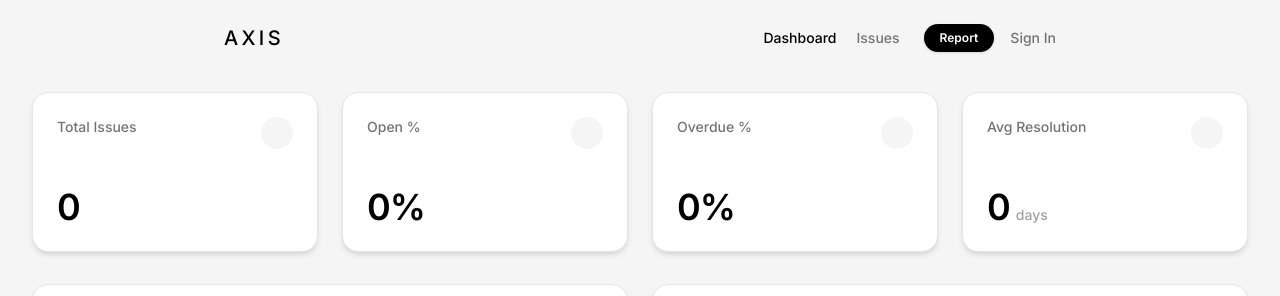
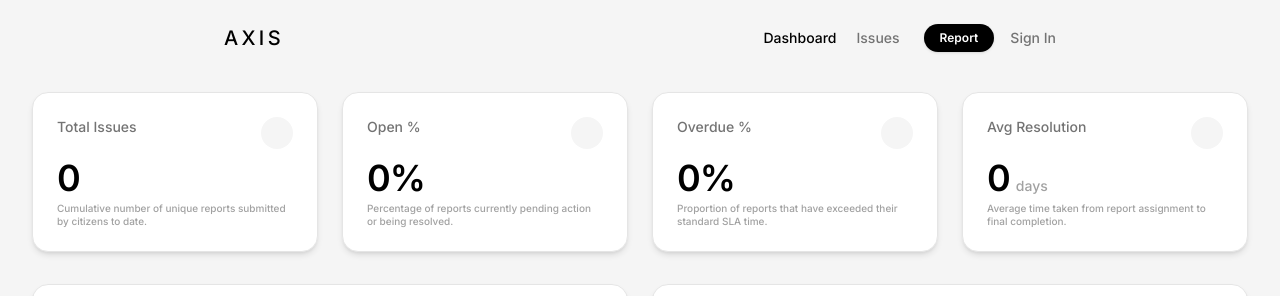
Before and after one commit to ChetanG111/ignitia, a Next.js app: page /dashboard in a window 1280 px wide. Shown: the top 296 px of the page. Built offline with nearby package versions, Linux system fonts and the light colour scheme; no server answers; the database is empty; some icons are missing.

Commit message:
feat(dashboard): add descriptions for each metric card

```diff
--- a/app/dashboard/page.tsx
+++ b/app/dashboard/page.tsx
@@ -93,10 +93,35 @@ export default function PublicDashboardPage() {
             <main className="flex-1 flex flex-col px-8 pb-8 gap-8">
                 <section className="mt-4">
                     <div className="grid grid-cols-1 md:grid-cols-2 xl:grid-cols-4 gap-6 w-full">
-                        <StatCard label="Total Issues" value={stats?.total.toString() || "0"} icon="solar:document-text-linear" delay="delay-100" />
-                        <StatCard label="Open %" value={stats?.openPercent || "0%"} icon="solar:pie-chart-2-linear" delay="delay-200" />
-                        <StatCard label="Overdue %" value={stats?.overduePercent || "0%"} icon="solar:alarm-linear" delay="delay-300" />
-                        <StatCard label="Avg Resolution" value={stats?.avgRes || "0"} unit="days" icon="solar:calendar-linear" delay="delay-400" />
+                        <StatCard
+                            label="Total Issues"
+                            value={stats?.total.toString() || "0"}
+                            description="Cumulative number of unique reports submitted by citizens to date."
+                            icon="solar:document-text-linear"
+                            delay="delay-100"
+                        />
+                        <StatCard
+                            label="Open %"
+                            value={stats?.openPercent || "0%"}
+                            description="Percentage of reports currently pending action or being resolved."
+                            icon="solar:pie-chart-2-linear"
+                            delay="delay-200"
+                        />
+                        <StatCard
+                            label="Overdue %"
+                            value={stats?.overduePercent || "0%"}
+                            description="Proportion of reports that have exceeded their standard SLA time."
+                            icon="solar:alarm-linear"
+                            delay="delay-300"
+                        />
+                        <StatCard
+                            label="Avg Resolution"
+                            value={stats?.avgRes || "0"}
+                            unit="days"
+                            description="Average time taken from report assignment to final completion."
+                            icon="solar:calendar-linear"
+                            delay="delay-400"
+                        />
                     </div>
                 </section>
 
--- a/components/StatCard.tsx
+++ b/components/StatCard.tsx
@@ -5,23 +5,27 @@ import { Icon } from "@iconify/react";
 interface StatCardProps {
     label: string;
     value: string;
+    description?: string;
     unit?: string;
     icon: string;
     delay: string;
 }
 
-export default function StatCard({ label, value, unit, icon, delay }: StatCardProps) {
+export default function StatCard({ label, value, description, unit, icon, delay }: StatCardProps) {
     return (
-        <div className={`bg-white border border-neutral-200 rounded-2xl p-6 shadow-md anim-bounce ${delay} flex flex-col justify-between h-40`}>
+        <div className={`bg-white border border-neutral-200 rounded-2xl p-6 shadow-md anim-bounce ${delay} flex flex-col justify-between min-h-40 h-auto`}>
             <div className="flex justify-between items-start">
                 <span className="text-sm font-medium text-neutral-500">{label}</span>
                 <div className="w-8 h-8 rounded-full bg-neutral-100 flex items-center justify-center text-black">
                     <Icon icon={icon} width="18" />
                 </div>
             </div>
-            <div className="flex items-baseline gap-1.5">
-                <span className="text-4xl font-semibold tracking-tight text-black">{value}</span>
-                {unit && <span className="text-sm font-medium text-neutral-400">{unit}</span>}
+            <div className="flex flex-col gap-1 mt-auto">
+                <div className="flex items-baseline gap-1.5">
+                    <span className="text-4xl font-semibold tracking-tight text-black">{value}</span>
+                    {unit && <span className="text-sm font-medium text-neutral-400">{unit}</span>}
+                </div>
+                {description && <p className="text-[10px] leading-tight text-neutral-400 font-medium">{description}</p>}
             </div>
         </div>
     );
```
